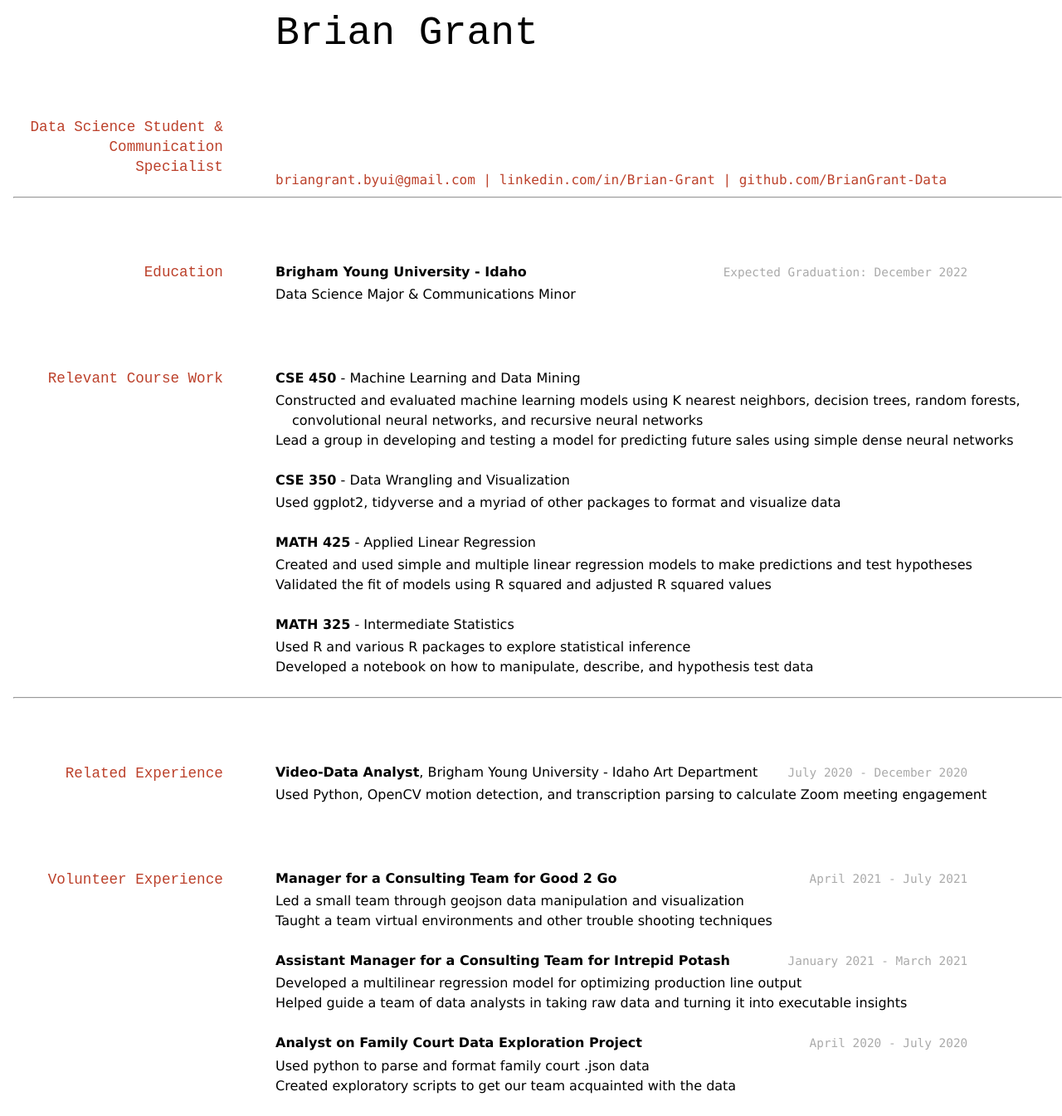
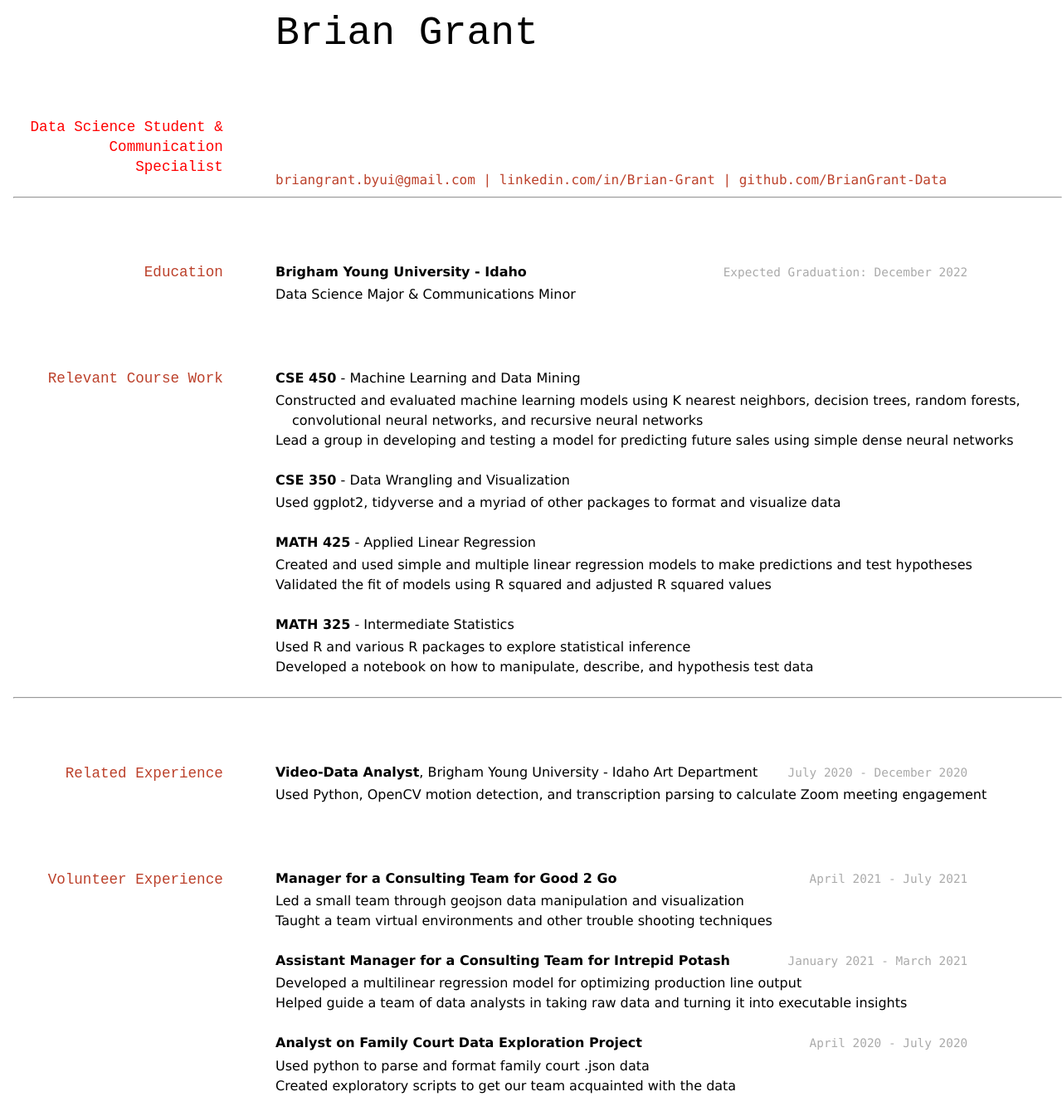
Before and after one commit to BrianGrant-Data/Resume, a Jekyll site: the page built from docs/index.md, in a window 1280 px wide. Shown: the whole page at 83% size. Built offline with Jekyll 4.4.1, drawn with Linux system fonts in a browser that asks for light colours.

Commit message:
Minor changes

```diff
--- a/docs/index.md
+++ b/docs/index.md
@@ -3,7 +3,7 @@
 title: Brian Grant's Resume
 ---
 # Brian Grant
-## Data Science Student & Communication Specialist
+## <FONT COLOR="RED"> Data Science Student & Communication Specialist </FONT>
 
 <div id="webaddress">
 <a href="briangrant.byui@gmail.com">briangrant.byui@gmail.com</a>
```
